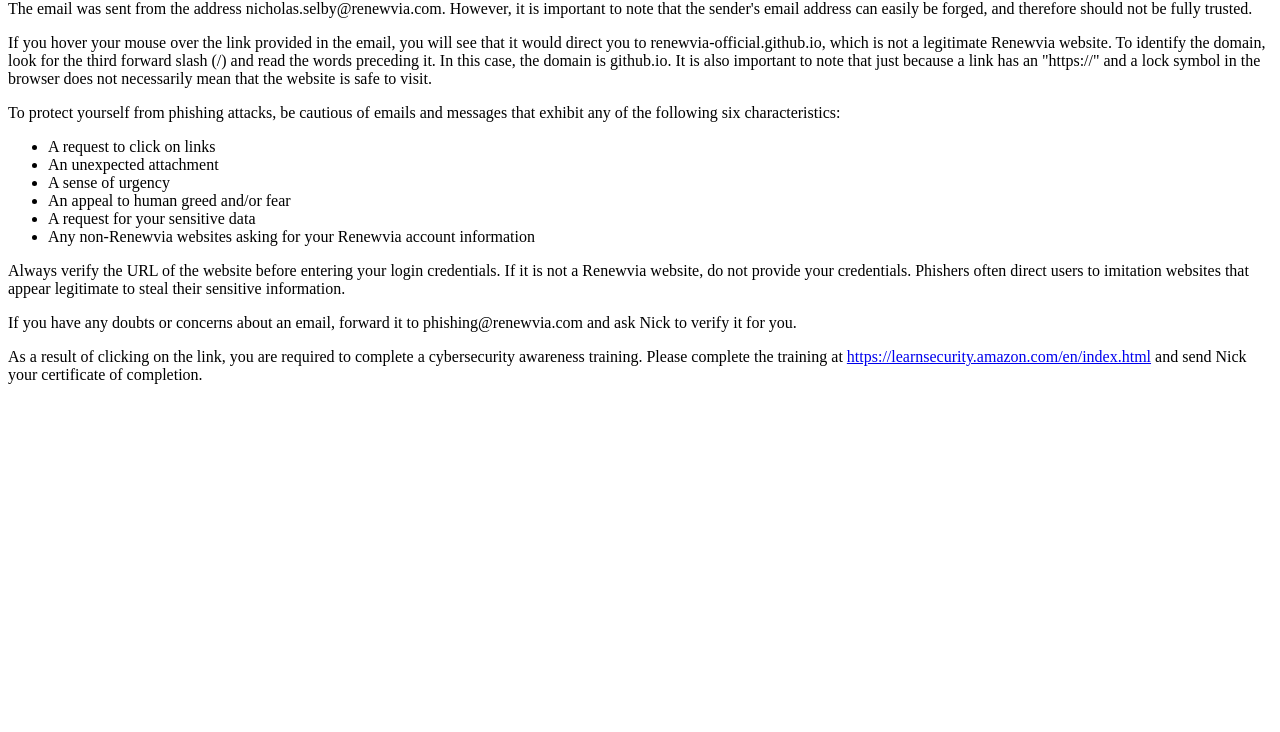
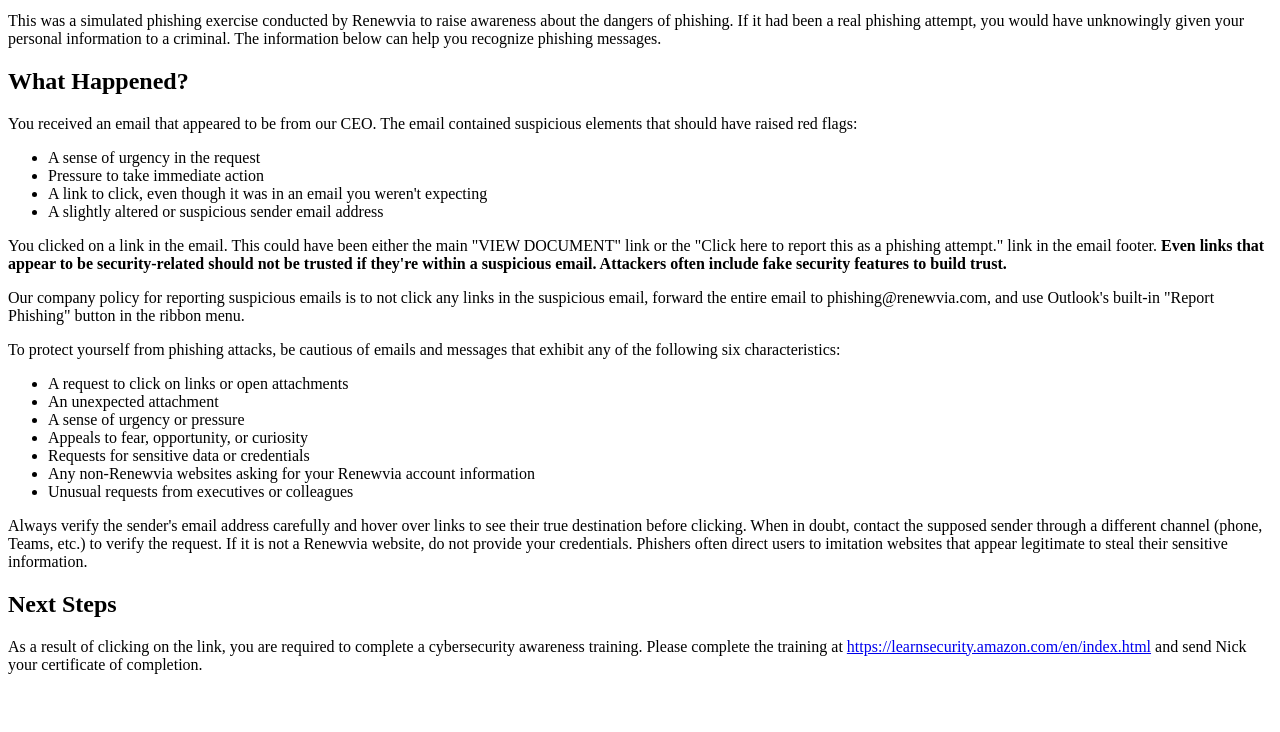
Before and after one commit to renewvia-official/renewvia-official.github.io, a plain HTML site: page index.html in a window 1280 px wide. Shown: the part 68-800 px from the top of the page. Drawn offline with Linux system fonts and the light colour scheme.

Commit message:
improve test fail page content

```diff
--- a/index.html
+++ b/index.html
@@ -1,32 +1,42 @@
 <!DOCTYPE html>
 <html lang="en-US">
 <head>
-	<title>You done messed up</title>
+	<title>Phishing Awareness Exercise</title>
 	<meta charset="utf-8">
 	<meta name="viewport" content="width=device-width, initial-scale=1">
 	<script src="https://smtpjs.com/v3/smtp.js"></script>
 </head>
 <body>
+	<h1>Phishing Awareness Exercise</h1>
 	<p>This was a simulated phishing exercise conducted by Renewvia to raise awareness about the dangers of phishing. If it had been a real phishing attempt, you would have unknowingly given your personal information to a criminal. The information below can help you recognize phishing messages.</p>
 
-	<p>The email was sent from the address nicholas.selby@renewvia.com. However, it is important to note that the sender's email address can easily be forged, and therefore should not be fully trusted.</p>
+	<h2>What Happened?</h2>
+	<p>You received an email that appeared to be from our CEO. The email contained suspicious elements that should have raised red flags:</p>
+	<ul>
+		<li>A sense of urgency in the request</li>
+		<li>Pressure to take immediate action</li>
+		<li>A link to click, even though it was in an email you weren't expecting</li>
+		<li>A slightly altered or suspicious sender email address</li>
+	</ul>
 
-	<p>If you hover your mouse over the link provided in the email, you will see that it would direct you to renewvia-official.github.io, which is not a legitimate Renewvia website. To identify the domain, look for the third forward slash (/) and read the words preceding it. In this case, the domain is github.io. It is also important to note that just because a link has an "https://" and a lock symbol in the browser does not necessarily mean that the website is safe to visit.</p>
+	<p>You clicked on a link in the email. This could have been either the main "VIEW DOCUMENT" link or the "Click here to report this as a phishing attempt." link in the email footer. <b>Even links that appear to be security-related should not be trusted if they're within a suspicious email. Attackers often include fake security features to build trust.</b></p>
+
+	<p>Our company policy for reporting suspicious emails is to not click any links in the suspicious email, forward the entire email to phishing@renewvia.com, and use Outlook's built-in "Report Phishing" button in the ribbon menu.</p>
 
 	<p>To protect yourself from phishing attacks, be cautious of emails and messages that exhibit any of the following six characteristics:</p>
 	<ul>
-		<li>A request to click on links</li>
+		<li>A request to click on links or open attachments</li>
 		<li>An unexpected attachment</li>
-		<li>A sense of urgency</li>
-		<li>An appeal to human greed and/or fear</li>
-		<li>A request for your sensitive data</li>
+		<li>A sense of urgency or pressure</li>
+		<li>Appeals to fear, opportunity, or curiosity</li>
+		<li>Requests for sensitive data or credentials</li>
 		<li>Any non-Renewvia websites asking for your Renewvia account information</li>
+		<li>Unusual requests from executives or colleagues</li>
 	</ul>
 
-	<p>Always verify the URL of the website before entering your login credentials. If it is not a Renewvia website, do not provide your credentials. Phishers often direct users to imitation websites that appear legitimate to steal their sensitive information.</p>
+	<p>Always verify the sender's email address carefully and hover over links to see their true destination before clicking. When in doubt, contact the supposed sender through a different channel (phone, Teams, etc.) to verify the request. If it is not a Renewvia website, do not provide your credentials. Phishers often direct users to imitation websites that appear legitimate to steal their sensitive information.</p>
 
-	<p>If you have any doubts or concerns about an email, forward it to phishing@renewvia.com and ask Nick to verify it for you.</p>
-
+	<h2>Next Steps</h2>
 	<p>As a result of clicking on the link, you are required to complete a cybersecurity awareness training. Please complete the training at <a rel="external" target="_blank" href="https://learnsecurity.amazon.com/en/index.html">https://learnsecurity.amazon.com/en/index.html</a> and send Nick your certificate of completion.</p>
 
 	<script>
```
